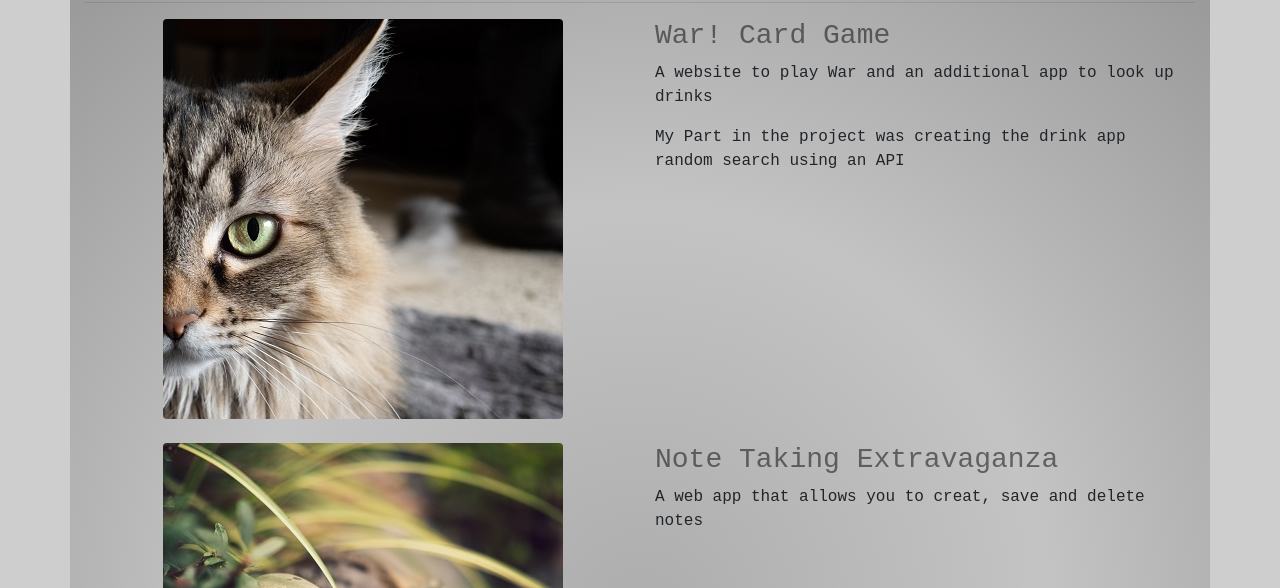
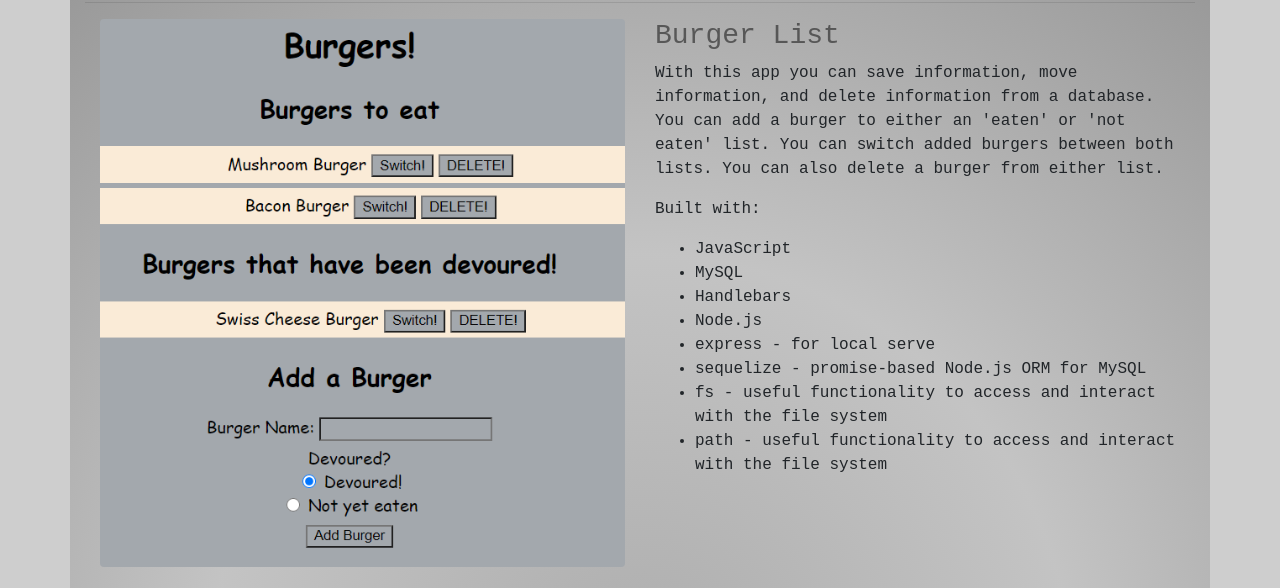
Before and after one commit to CraazyCraaz/CraazyCraaz-Portfolio, a plain HTML site: page assets/portfolio.html in a window 1280 px wide. Shown: the part 177-765 px from the top of the page. Drawn offline with nearby package versions, Linux system fonts and the light colour scheme.

Commit message:
Updated projects

```diff
--- a/assets/portfolio.html
+++ b/assets/portfolio.html
@@ -58,13 +58,29 @@
         <div id="mainPortfolio">
             <div class="row mx-auto">
                 <div class="col-md-6">
-                    <img class="img-fluid rounded mx-auto d-block" src="./img/400by400GC3.jpg" alt="Jenny">
+                    <img class="img-fluid rounded mx-auto d-block" src="./img/burgerScreenShot.PNG" alt="Jenny">
                 </div>
                 <div class="col-md-6">
-                    <h3><a href="https://craazycraaz.github.io/group-Project-One/" class="text-black-50">War! Card
-                            Game</a></h3>
-                    <p>A website to play War and an additional app to look up drinks</p>
-                    <p>My Part in the project was creating the drink app random search using an API</p>
+                    <h3><a href="https://github.com/CraazyCraaz/burgerList" class="text-black-50">Burger List</a></h3>
+                    <p>With this app you can save information, move information, and delete information from a database.
+                    </br>
+                    You can add a burger to either an 'eaten' or 'not eaten' list. You can switch added burgers between both lists. You can also delete a burger from either list.
+                    </p>
+                    <p>Built with:
+                        <ul>
+                            <li>JavaScript</li>
+                            <li>MySQL</li>
+                            <li>Handlebars</li>
+                            <li>Node.js
+                                <ul>
+                                </ul>
+                                <li>express - for local serve</li>
+                                <li>sequelize - promise-based Node.js ORM for MySQL</li>
+                                <li>fs - useful functionality to access and interact with the file system</li>
+                                <li>path - useful functionality to access and interact with the file system</li>
+                            </li>
+                        </ul>
+                    </p>
                 </div>
             </div>
 
```
Also changed, not shown: assets/img/burgerScreenShot.PNG (added).
